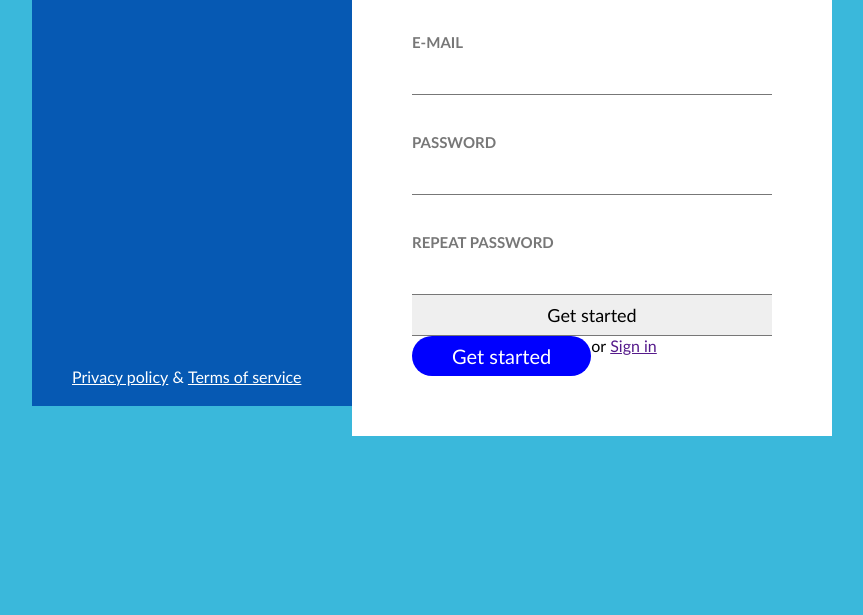
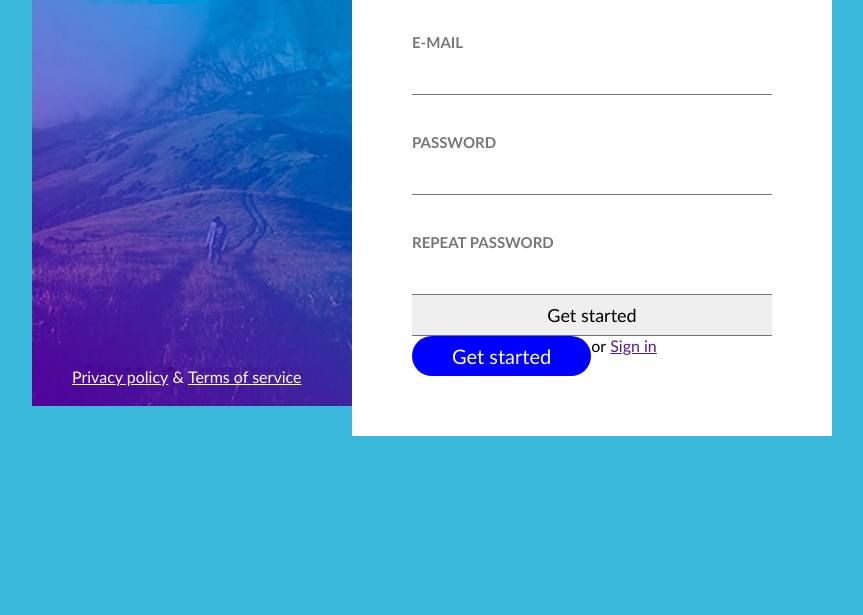
Before and after one commit to Edvardas1989/4-Sign-up, a plain HTML site: page index.html in a window 1280 px wide. Shown: the part 185-800 px from the top of the page, without its empty margins (208-1071 px from the left). Drawn offline with Linux system fonts and the light colour scheme.

Commit message:
added kalnas.img

```diff
--- a/css/custom.css
+++ b/css/custom.css
@@ -13,11 +13,14 @@ background-color: #3AB8DB;
             float: left;
             width: 40%;
             padding: 40px;
-            background-color: #0659B3;
             position: absolute;
             top: 30px;
             bottom: 30px;
             color: #fff;
+            background-color: #0659B3;
+            background-image: url(../img/kalnas.jpg);
+            background-repeat: no-repeat;
+            background-size: cover;
         }
             h1 {
             }
```
